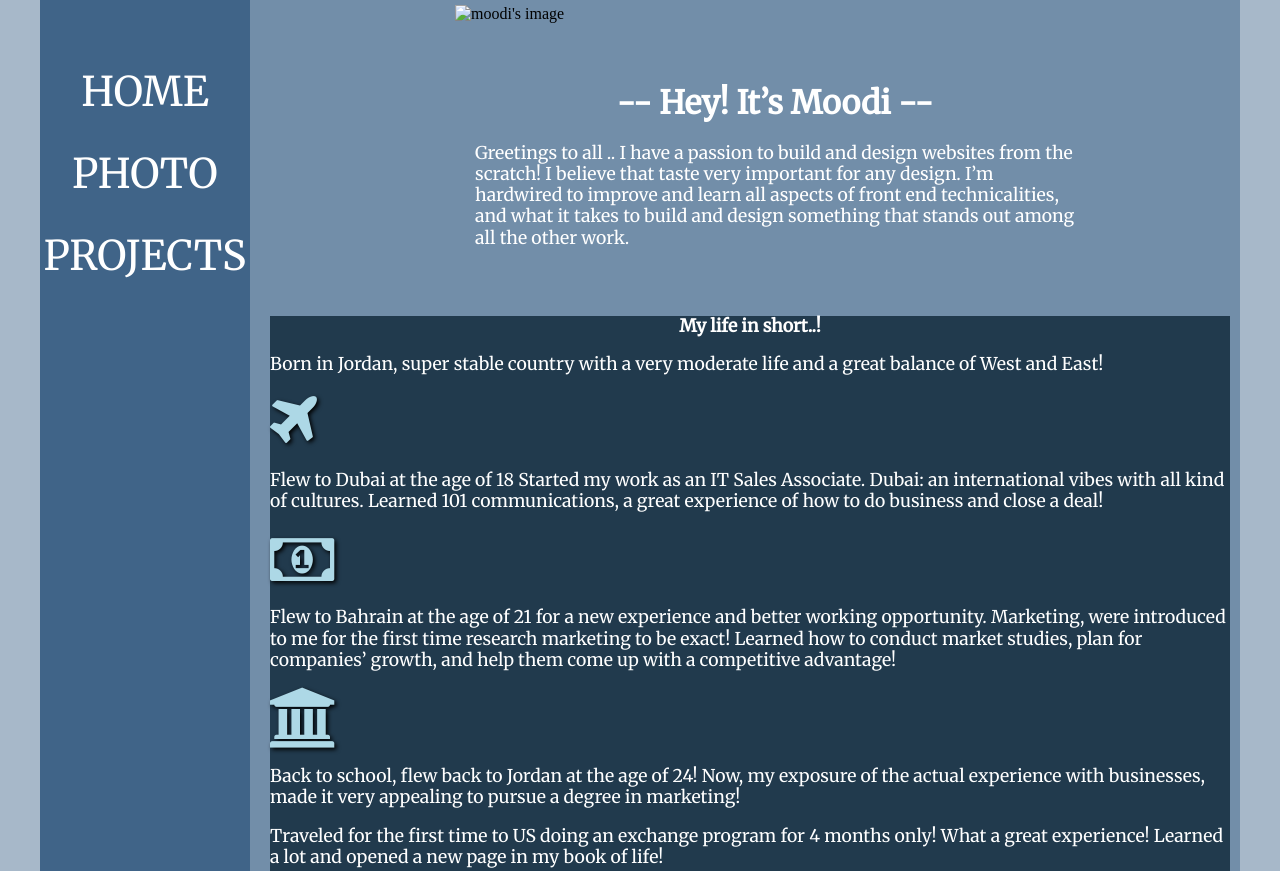
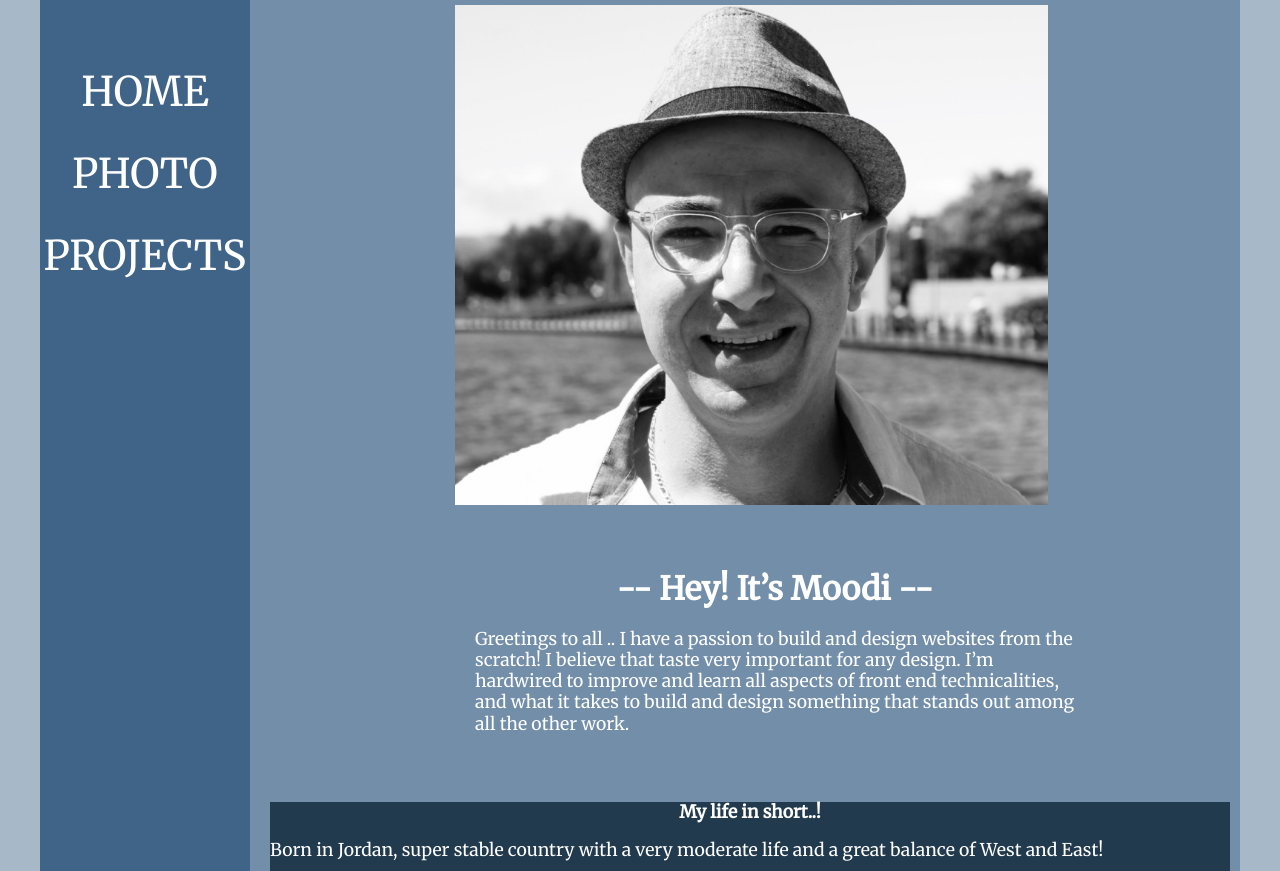
Before and after one commit to moodimazri/moodimazri.github.io, a plain HTML site: page profile.htm in a window 1280 px wide. Shown: the top 871 px of the page. Drawn offline with nearby package versions, Linux system fonts and the light colour scheme; a web font is replaced by a local one.

Commit message:
updated image name

```diff
--- a/profile.htm
+++ b/profile.htm
@@ -27,7 +27,7 @@ By: Moodi Almasri-->
 											</li>
 										</ul>
 									</div>
-									<img src="_MG_8599.jpg" alt="moodi's image">
+									<img src="moodi.jpg" alt="moodi's image">
 										<header>
 											<h1> -- Hey! It’s Moodi --</h1>
 											<p>Greetings to all ..
```
